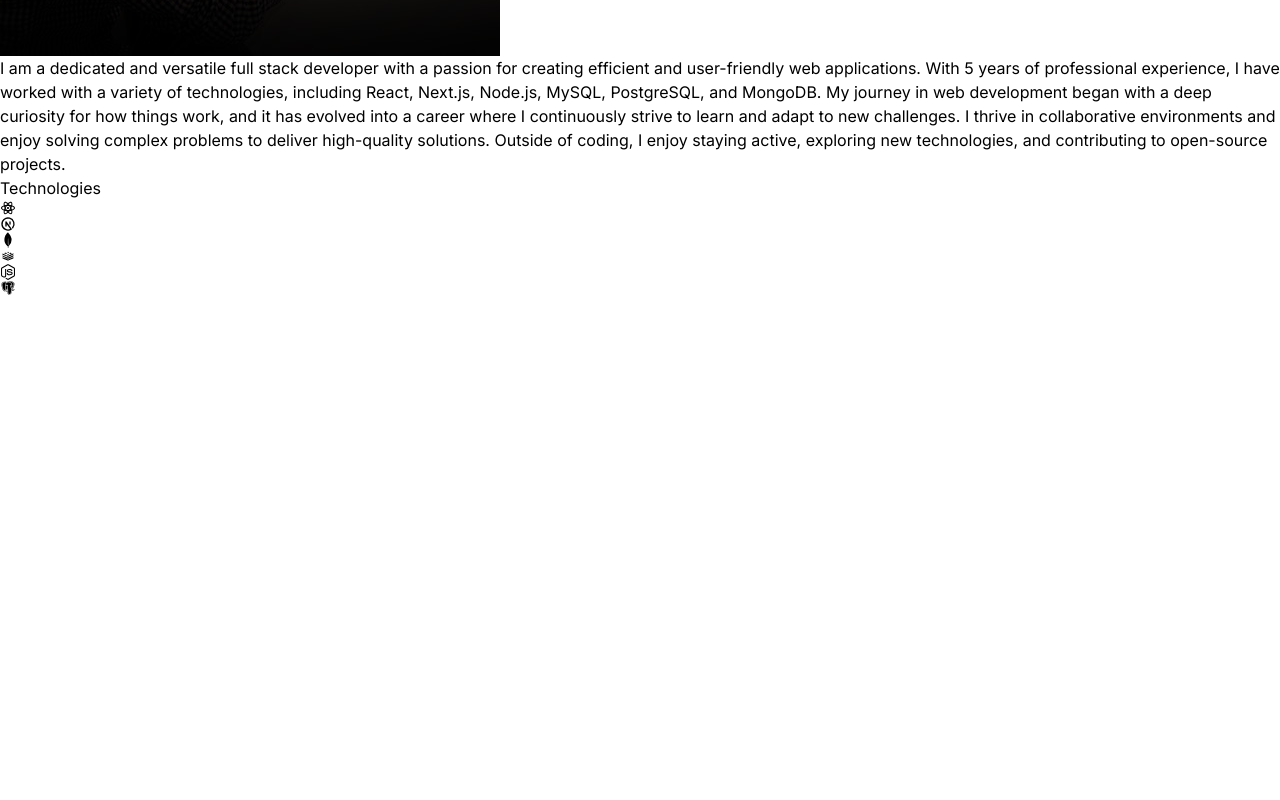
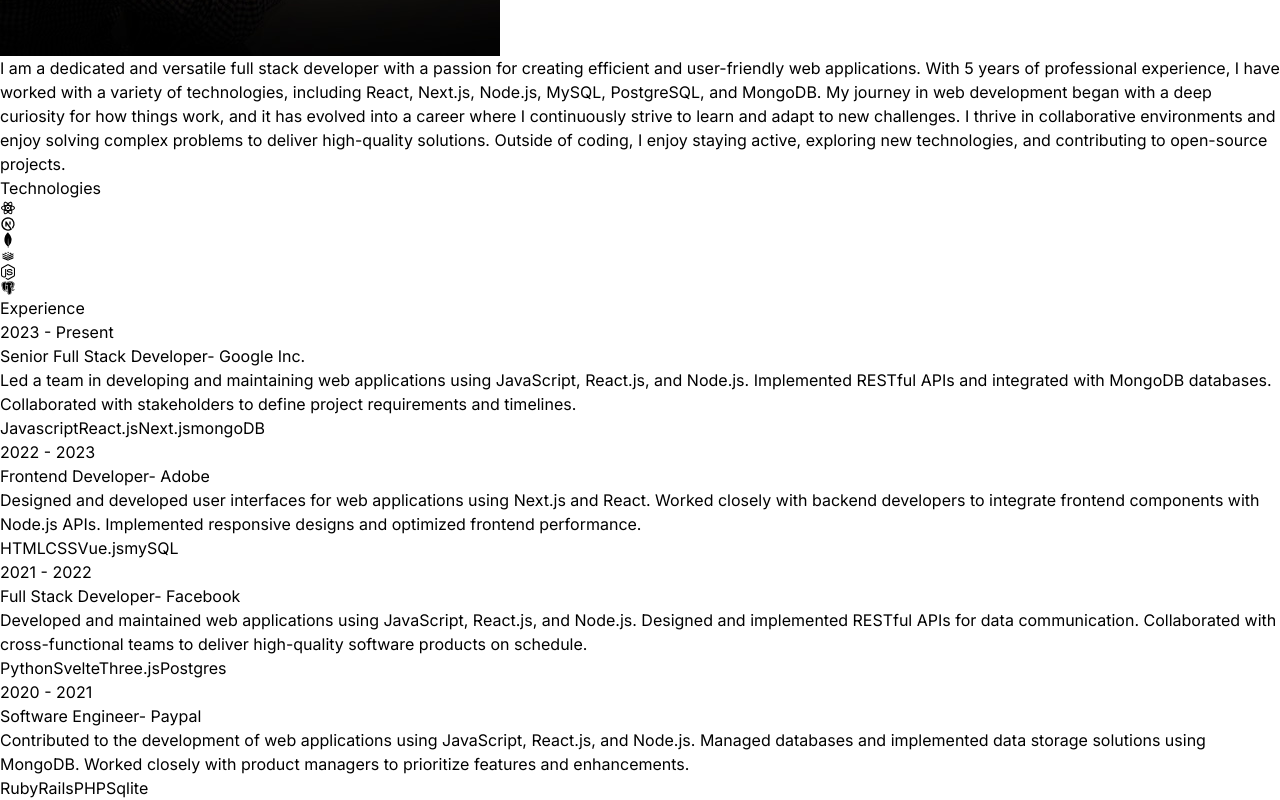
Before and after one commit to manasviwalia2812/Personal-Portfolio, a React (Vite) app: page / in a window 1280 px wide. Shown: the part 1238-2038 px from the top of the page. Before the commit the page ends 1534 px from the top, so only its background shows below. Built offline with nearby package versions, Linux system fonts and the light colour scheme.

Commit message:
added experience

```diff
--- a/src/App.jsx
+++ b/src/App.jsx
@@ -2,6 +2,7 @@
 import Navbar from "./components/navbar";
 import About from "./components/About";
 import Technologies from "./components/Technologies";
+import Experience from "./components/Experience";
 
 const App = () => {
   return (
@@ -15,6 +16,7 @@
         <Hero/>
         <About/>
         <Technologies/>
+        <Experience/>
       </div>
     </div>
   );
--- /dev/null
+++ b/src/components/Experience.jsx
@@ -0,0 +1,27 @@
+import { EXPERIENCES } from "../constants";
+
+const Experience = () => {
+  return (
+    <div className="border-b border-neutral-900 pb-4">
+      <h1 className="my-20 text-center text-4xl">Experience</h1>
+      <div>
+        {EXPERIENCES.map((experience, index) =>(
+          <div key={index} className="mb-8 flex flex-wrap lg:justify-center">
+            <div className="w-full lg: w-1/4">
+              <p className="mb-2 text-sm text-neutral-400">{experience.year}</p>
+            </div>
+            <div className="w-full max-w-xl lg:w-3/4">
+              <h6 className="mb-2 font-semibold">{experience.role}-{" "} <span className="text-sm text-purple-100">{experience.company}</span></h6>
+              <p className="mb-4 text-neutral-400">{experience.description}</p>
+              {experience.technologies.map((tech, index)=>(
+                <span key={index} className="mr-2 mt-4 rounded bg-neutral-900 px-2 py-1 text-sm font-medium text-purple-800">{tech}</span>
+              ))}
+            </div>
+          </div>
+        ))}
+      </div>
+    </div>
+  );
+};
+
+export default Experience
```
